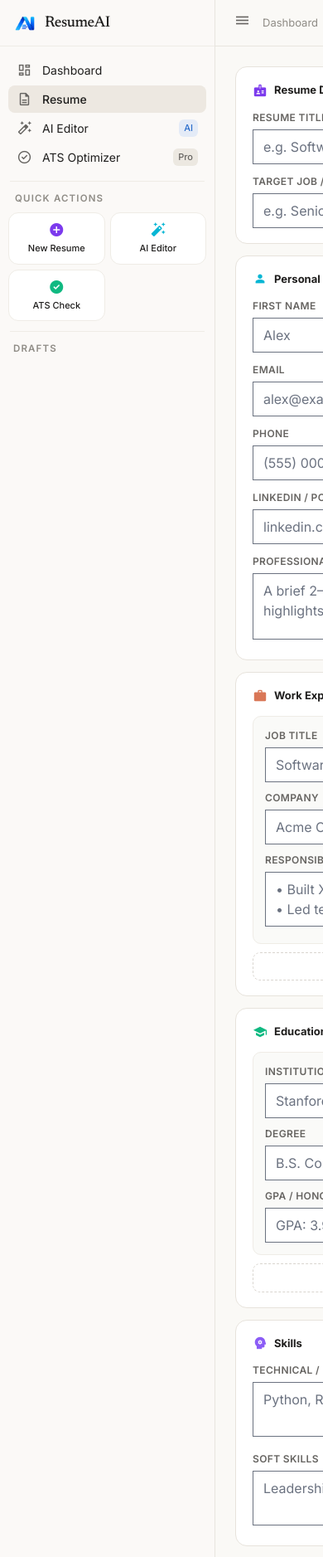
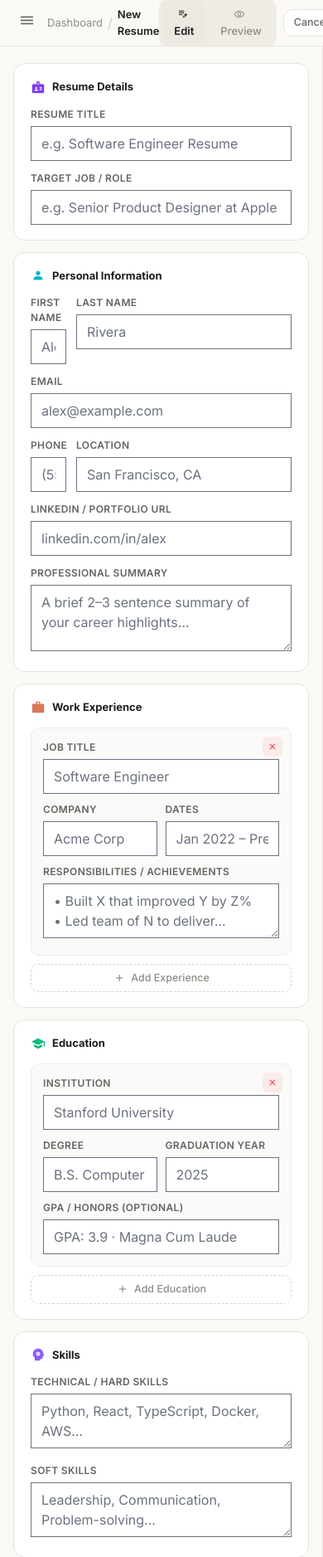
Before and after one commit to abduldev1-max/ai-resume-builder, a Flask app: page /resume/new in a window 390 px wide. Shown: the top 1877 px of the page at 83% size. Run offline with Flask 3, Linux system fonts and the light colour scheme; the visitor is signed in with stand-in values (Sample User, id 1); some libraries are stand-ins or nearby versions.

Commit message:
Fix intake form mobile responsiveness

```diff
--- a/app/templates/intake_form.html
+++ b/app/templates/intake_form.html
@@ -86,10 +86,13 @@
 </head>
 <body class="font-sans antialiased overflow-hidden flex h-screen bg-[#FAF9F6]">
 
+<!-- Mobile sidebar backdrop -->
+<div id="sidebar-backdrop" class="fixed inset-0 bg-black/40 z-20 hidden md:hidden" onclick="closeSidebar()"></div>
+
 <!-- ══════════════════════════════════
      SIDEBAR (identical to dashboard)
 ══════════════════════════════════ -->
-<aside class="w-[260px] flex-shrink-0 bg-[#FBF9F7] border-r border-[#E8E5DF] flex flex-col h-full z-30 select-none" id="sidebar">
+<aside class="fixed md:relative w-[260px] flex-shrink-0 bg-[#FBF9F7] border-r border-[#E8E5DF] flex flex-col h-full z-30 select-none transition-transform duration-300 -translate-x-full md:translate-x-0" id="sidebar">
   <div class="flex flex-col h-full overflow-hidden">
 
     <!-- Logo -->
@@ -215,8 +218,8 @@
   <div class="flex-1 flex overflow-hidden">
 
     <!-- ── LEFT: FORM PANEL ── -->
-    <div class="w-[480px] flex-shrink-0 overflow-y-auto bg-[#FAF9F6] border-r border-[#E8E5DF]" id="edit-panel">
-      <form method="POST" action="/resume/new" id="resumeForm" class="px-6 py-6">
+    <div class="w-full md:w-[480px] md:flex-shrink-0 overflow-y-auto bg-[#FAF9F6] border-r border-[#E8E5DF]" id="edit-panel">
+      <form method="POST" action="/resume/new" id="resumeForm" class="px-4 sm:px-6 py-5 sm:py-6">
 
         <!-- Resume Title -->
         <div class="section-card">
@@ -242,7 +245,7 @@
             <span class="material-symbols-outlined text-[18px]" style="color:#06b6d4;font-variation-settings:'FILL' 1">person</span>
             Personal Information
           </div>
-          <div class="grid grid-cols-2 gap-3">
+          <div class="grid grid-cols-1 sm:grid-cols-2 gap-3">
             <div>
               <label class="form-label">First Name</label>
               <input name="first_name" id="f-first" type="text" class="form-input" placeholder="Alex">
@@ -255,11 +258,11 @@
               <label class="form-label">Email</label>
               <input name="email" id="f-email" type="email" class="form-input" placeholder="alex@example.com">
             </div>
-            <div>
+            <div class="sm:col-span-1">
               <label class="form-label">Phone</label>
               <input name="phone" id="f-phone" type="text" class="form-input" placeholder="(555) 000-0000">
             </div>
-            <div>
+            <div class="sm:col-span-1">
               <label class="form-label">Location</label>
               <input name="location" id="f-location" type="text" class="form-input" placeholder="San Francisco, CA">
             </div>
@@ -329,7 +332,7 @@
     </div>
 
     <!-- ── RIGHT: LIVE PREVIEW PANEL ── -->
-    <div class="flex-1 bg-[#F4F2EE] overflow-y-auto flex flex-col" id="preview-panel">
+    <div class="hidden md:flex flex-1 bg-[#F4F2EE] overflow-y-auto flex-col" id="preview-panel">
 
       <!-- Preview header -->
       <div class="flex items-center justify-between px-5 py-3 border-b border-[#E8E5DF] bg-[#FBF9F7] flex-shrink-0">
@@ -403,19 +406,40 @@
 
 <script>
 /* ── Sidebar toggle ── */
-const sidebar = document.getElementById('sidebar');
-document.getElementById('hamburger-btn')?.addEventListener('click', () => sidebar.classList.toggle('hidden'));
-document.getElementById('toggle-sidebar-btn')?.addEventListener('click', () => sidebar.classList.toggle('hidden'));
+const sidebar   = document.getElementById('sidebar');
+const backdrop  = document.getElementById('sidebar-backdrop');
 
-/* ── Tab toggle (mobile) ── */
+function openSidebar()  { sidebar.classList.remove('-translate-x-full'); backdrop.classList.remove('hidden'); }
+function closeSidebar() { sidebar.classList.add('-translate-x-full');    backdrop.classList.add('hidden'); }
+function toggleSidebar() { sidebar.classList.contains('-translate-x-full') ? openSidebar() : closeSidebar(); }
+
+document.getElementById('hamburger-btn')?.addEventListener('click', toggleSidebar);
+document.getElementById('toggle-sidebar-btn')?.addEventListener('click', closeSidebar);
+
+/* On desktop (≥768px) always show sidebar */
+const mq = window.matchMedia('(min-width: 768px)');
+function handleMQ(e) {
+  if (e.matches) { sidebar.classList.remove('-translate-x-full'); backdrop.classList.add('hidden'); }
+  else           { sidebar.classList.add('-translate-x-full'); }
+}
+mq.addEventListener('change', handleMQ);
+handleMQ(mq);
+
+/* ── Tab toggle: Edit / Preview ── */
 function switchTab(tab) {
   const editPanel    = document.getElementById('edit-panel');
   const previewPanel = document.getElementById('preview-panel');
   document.getElementById('tab-edit').classList.toggle('active', tab === 'edit');
   document.getElementById('tab-preview').classList.toggle('active', tab === 'preview');
+  /* On mobile show only active panel; on desktop show both */
   if (window.innerWidth < 768) {
-    editPanel.style.display    = tab === 'edit'    ? '' : 'none';
-    previewPanel.style.display = tab === 'preview' ? '' : 'none';
+    if (tab === 'edit') {
+      editPanel.classList.remove('hidden');    editPanel.style.display = '';
+      previewPanel.classList.add('hidden');    previewPanel.style.display = 'none';
+    } else {
+      editPanel.classList.add('hidden');       editPanel.style.display = 'none';
+      previewPanel.classList.remove('hidden'); previewPanel.style.display = 'flex';
+    }
   }
 }
 
```
